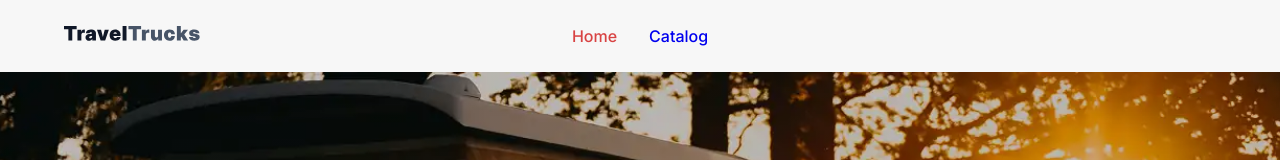
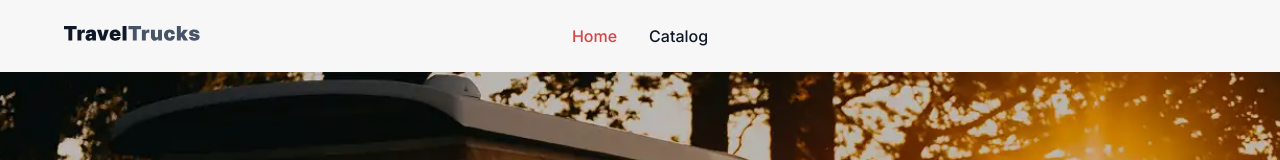
Before and after one commit to AndriiPichkorskyi/travel-trucks-frontend, a React (Vite) app: page / in a window 1280 px wide. Shown: the top 160 px of the page. Built offline with nearby package versions, Linux system fonts and the light colour scheme.

Commit message:
fixed colors for link

```diff
--- a/src/components/AppBar/AppBar.module.css
+++ b/src/components/AppBar/AppBar.module.css
@@ -32,6 +32,7 @@
   display: flex;
   align-items: center;
   height: 100%;
+  color: var(--color-main);
 }
 
 .link.active {
```
Also changed, not shown: vercel.json (added). Lines whose indentation alone changed are shown as unchanged.
